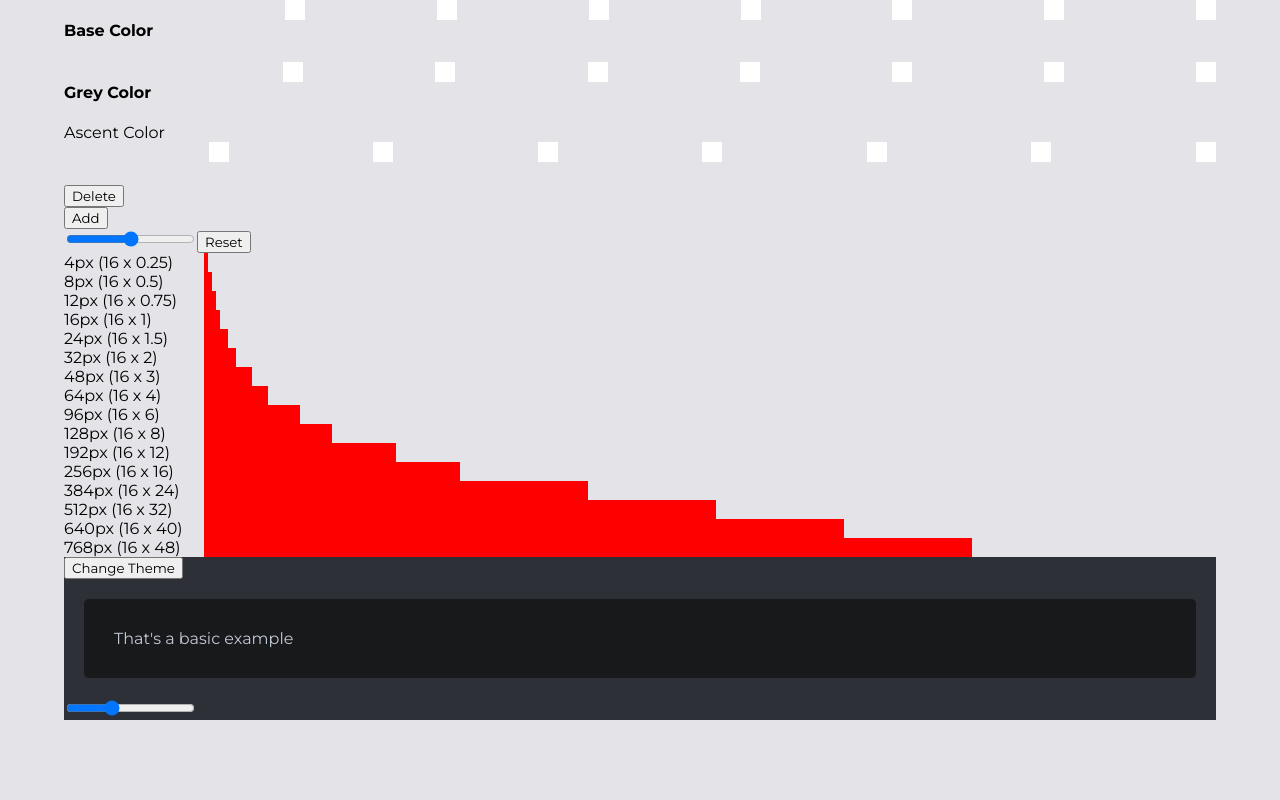
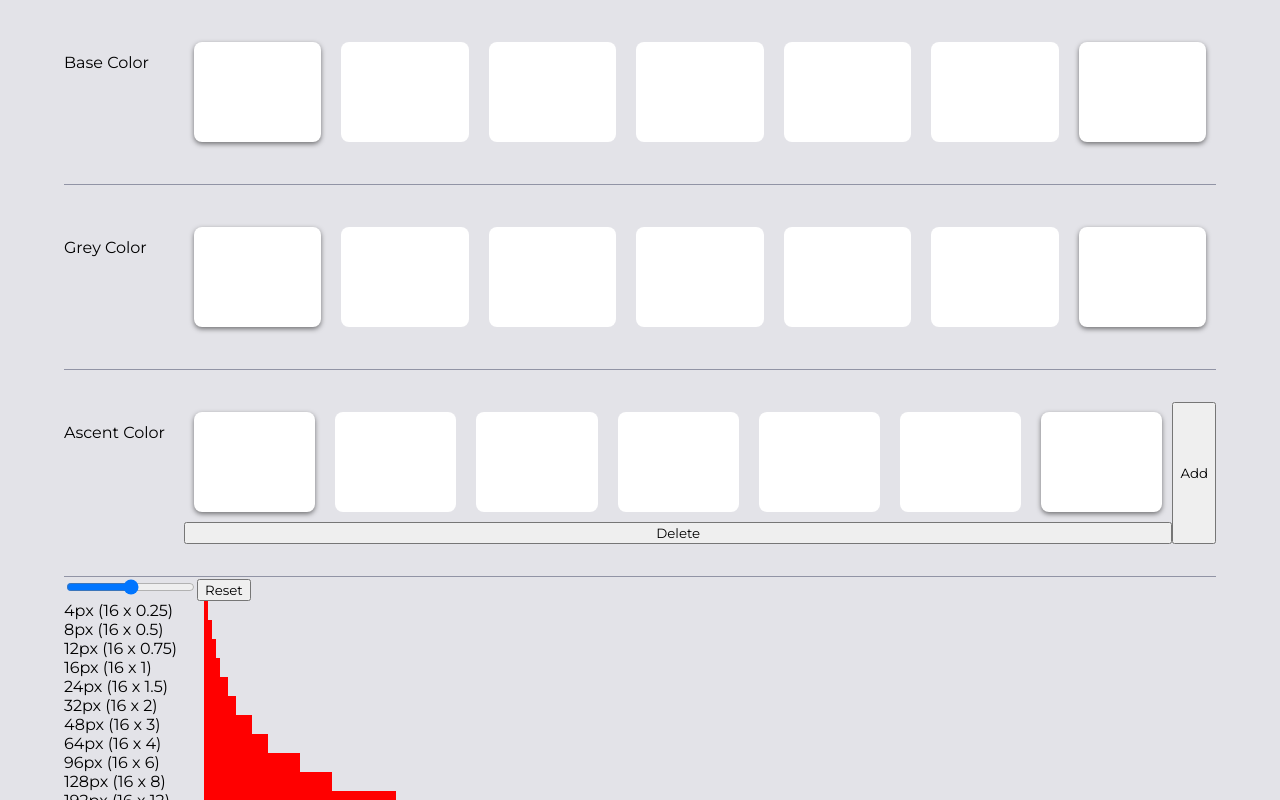
Before and after one commit to accierro/stylish, a React (Create React App) app: page / in a window 1280 px wide. Built offline with nearby package versions, Linux system fonts and the light colour scheme.

Commit message:
Initial stylings for color view. Fix small bugs

```diff
--- a/src/App.tsx
+++ b/src/App.tsx
@@ -7,7 +7,6 @@ import StyleContext, {
 } from "./context/StyleContext";
 import ColorView from "./components/views/ColorView";
 import ShadowView from "./components/views/ShadowView";
-import ColorPickerWrapper from "./components/color/ColorPickerWrapper";
 import "./css/ColorPicker.scss";
 import "./css/Main.scss";
 
--- a/src/components/color/ColorExample.tsx
+++ b/src/components/color/ColorExample.tsx
@@ -8,23 +8,37 @@ type ColorExample = {
   disabled: boolean;
 };
 
+function getWidth() {
+  return Math.max(
+    document.body.scrollWidth,
+    document.documentElement.scrollWidth,
+    document.body.offsetWidth,
+    document.documentElement.offsetWidth,
+    document.documentElement.clientWidth
+  );
+}
+
 const ColorExample: React.FC<ColorExample> = ({
   onChange,
   color,
   disabled
 }) => {
-  const [show, setShow] = useState(false);
+  const [show, setShow] = useState<"right" | "left" | null>(null);
   return (
     <>
       <div
+        className={`color-example ${disabled ? "" : "active"}`}
         style={{
-          width: "20px",
-          height: "20px",
           background: `hsl(${color.h}, ${color.s}%, ${color.l}%)`
         }}
-        onClick={() => {
+        onClick={e => {
           if (!disabled) {
-            setShow(true);
+            const dimensions = (e.target as Element).getBoundingClientRect();
+            if (dimensions.x + 255 + 50 > getWidth()) {
+              setShow("left");
+              return;
+            }
+            setShow("right");
           }
         }}
       ></div>
@@ -40,16 +54,18 @@ const ColorExample: React.FC<ColorExample> = ({
               left: 0
             }}
             onClick={() => {
-              setShow(false);
+              setShow(null);
             }}
           ></div>
           <ColorPickerWrapper
+            initialColor={color}
+            position={show}
             onSave={hsl => {
-              setShow(false);
+              setShow(null);
               onChange(hsl);
             }}
             onCancel={() => {
-              setShow(false);
+              setShow(null);
             }}
           />
         </>
--- a/src/components/color/ColorPicker.tsx
+++ b/src/components/color/ColorPicker.tsx
@@ -3,19 +3,29 @@ import React from "react";
 import Saturation from "./Saturation";
 import Hue from "./Hue";
 import NumberInputs from "./NumberInputs";
+import Example from "./Example";
 
 type ColorPickerProps = {
+  position: "left" | "right";
   onSave: () => any;
   onCancel: () => any;
 };
 
-const ColorPicker: React.FC<ColorPickerProps> = ({ onSave, onCancel }) => {
+const ColorPicker: React.FC<ColorPickerProps> = ({
+  onSave,
+  onCancel,
+  position
+}) => {
   return (
-    <div className="color-picker">
+    <div
+      className="color-picker"
+      style={{ left: position === "left" ? "-100px" : 0 }}
+    >
       <Saturation />
       <Hue />
       <NumberInputs />
       <div className="buttons">
+        <Example />
         <button className="ok-button" onClick={onSave}>
           OK
         </button>
--- a/src/components/color/ColorPickerWrapper.tsx
+++ b/src/components/color/ColorPickerWrapper.tsx
@@ -6,6 +6,7 @@ import ColorPicker from "./ColorPicker";
 import { HSLColor } from "./types";
 
 type ColorPickerWrapper = {
+  position: "right" | "left";
   initialColor?: HSLColor;
   onSave: (color: HSLColor) => any;
   onCancel: () => any;
@@ -14,6 +15,7 @@ type ColorPickerWrapper = {
 const ColorPickerWrapper: React.FC<ColorPickerWrapper> = ({
   initialColor = defaultColor,
   onSave,
+  position,
   onCancel
 }) => {
   const [color, setColor] = useState(initialColor);
@@ -21,6 +23,7 @@ const ColorPickerWrapper: React.FC<ColorPickerWrapper> = ({
   return (
     <ColorPickerContext.Provider value={{ color, setColor }}>
       <ColorPicker
+        position={position}
         onSave={() => {
           onSave(color);
         }}
--- /dev/null
+++ b/src/components/color/Example.tsx
@@ -0,0 +1,15 @@
+import React, { useContext } from "react";
+import ColorPickerContext from "../../context/ColorPickerContext";
+
+const Example: React.FC = () => {
+  const { color } = useContext(ColorPickerContext);
+
+  return (
+    <div
+      className="example"
+      style={{ background: `hsl(${color.h}, ${color.s}%, ${color.l}%)` }}
+    ></div>
+  );
+};
+
+export default Example;
--- a/src/components/color/MultipleColor.tsx
+++ b/src/components/color/MultipleColor.tsx
@@ -9,12 +9,13 @@ const MultipleColor: React.FC<MultipleColorProps> = ({ title }) => {
   const [colors, setColors] = useState([1]);
 
   return (
-    <div>
-      {title}
+    <div className="multiple-colors-view">
+      <h4>{title}</h4>
+      <div className="multiple-color-column">
         {colors &&
           colors.map(d => {
             return (
-            <div key={d}>
+              <React.Fragment key={d}>
                 <SingleColor key={d} />
                 <button
                   onClick={() => {
@@ -25,9 +26,10 @@ const MultipleColor: React.FC<MultipleColorProps> = ({ title }) => {
                 >
                   Delete
                 </button>
-            </div>
+              </React.Fragment>
             );
           })}
+      </div>
       <button
         onClick={() => {
           setColors(prev => {
--- a/src/components/color/SingleColor.tsx
+++ b/src/components/color/SingleColor.tsx
@@ -1,9 +1,8 @@
-import React, { useEffect, useState } from "react";
+import React, { useEffect } from "react";
 import { Machine, assign } from "xstate";
 import { useMachine } from "@xstate/react";
 import { HSLColor, ColorContext, HSLColorLimit } from "./types";
 import convert from "color-convert";
-import ColorPickerWrapper from "./ColorPickerWrapper";
 import ColorExample from "./ColorExample";
 
 interface ColorSchemaState {
@@ -181,7 +180,8 @@ const SingleColor: React.FC<SingleColorProps> = ({ title, limit }) => {
   }, [current, send]);
   return (
     <div className="single-color-view">
-      <h4>{title ? title : null}</h4>
+      {title ? <h4>{title}</h4> : null}
+      <div className="color-row">
         {current.context.colors.map((d, i) => {
           return (
             <div className="color-samples">
@@ -190,13 +190,22 @@ const SingleColor: React.FC<SingleColorProps> = ({ title, limit }) => {
                 color={d.color}
                 onChange={hsl => {
                   if (limit) {
-                  if (limit.h && (limit.h.max < hsl.h || limit.h.min > hsl.h)) {
+                    if (
+                      limit.h &&
+                      (limit.h.max < hsl.h || limit.h.min > hsl.h)
+                    ) {
                       return;
                     }
-                  if (limit.s && (limit.s.max < hsl.s || limit.s.min > hsl.s)) {
+                    if (
+                      limit.s &&
+                      (limit.s.max < hsl.s || limit.s.min > hsl.s)
+                    ) {
                       return;
                     }
-                  if (limit.l && (limit.l.max < hsl.l || limit.l.min > hsl.l)) {
+                    if (
+                      limit.l &&
+                      (limit.l.max < hsl.l || limit.l.min > hsl.l)
+                    ) {
                       return;
                     }
                   }
@@ -211,6 +220,7 @@ const SingleColor: React.FC<SingleColorProps> = ({ title, limit }) => {
           );
         })}
       </div>
+    </div>
   );
 };
 
--- a/src/css/ColorPicker.scss
+++ b/src/css/ColorPicker.scss
@@ -8,11 +8,18 @@
   top: 25px;
   background: $grey-color7;
   padding-bottom: 8px;
-
+  z-index: 1;
   .buttons {
     display: flex;
     flex-direction: row;
     justify-content: flex-end;
+    .example {
+      flex: 1;
+      height: 27px;
+      border-radius: 4px;
+      margin-left: 5%;
+      margin-right: 10%;
+    }
     button {
       appearance: none;
       border: none;
@@ -160,6 +167,7 @@
       }
 
       input[type="number"] {
+        text-align: center;
         border: none;
         width: 50px;
         appearance: none;
--- a/src/css/Main.scss
+++ b/src/css/Main.scss
@@ -21,6 +21,7 @@ button {
   display: grid;
   grid-template-columns: 5% auto 5%;
   background: $grey-color7;
+  overflow: auto;
 }
 
 .container {
@@ -35,6 +36,61 @@ button {
 .single-color-view {
   display: flex;
   flex-direction: row;
+  justify-content: space-between;
+  padding: 32px 0;
+  border-bottom: 1px solid $grey-color5;
+  > h4 {
+    flex-basis: 120px;
+    flex-shrink: 0;
+    font-weight: normal;
+  }
+  .color-row {
+    display: flex;
+    flex-direction: row;
+    flex: 1;
+    justify-content: space-around;
 
-  justify-content: space-between;
+    .color-samples {
+      flex: 1;
+      padding: 10px;
+      position: relative;
+      height: 100px;
+      .color-example {
+        transition: background 0.2s ease-in;
+        border-radius: 8px;
+        height: 100%;
+        &.active {
+          cursor: pointer;
+          box-shadow: 0 2px 5px rgba(0, 0, 0, 0.5);
+        }
+      }
+    }
+  }
 }
+
+.multiple-colors-view {
+  display: flex;
+  flex-direction: row;
+  padding: 32px 0;
+  border-bottom: 1px solid $grey-color5;
+  > h4 {
+    flex-basis: 120px;
+    flex-shrink: 0;
+    font-weight: normal;
+  }
+
+  .multiple-color-column {
+    display: flex;
+    flex: 1;
+    flex-direction: column;
+
+    .single-color-view {
+      border: none;
+      padding: 0;
+    }
+  }
+
+  button {
+    // display: none;
+  }
+}
```
Lines whose indentation alone changed are shown as unchanged.
